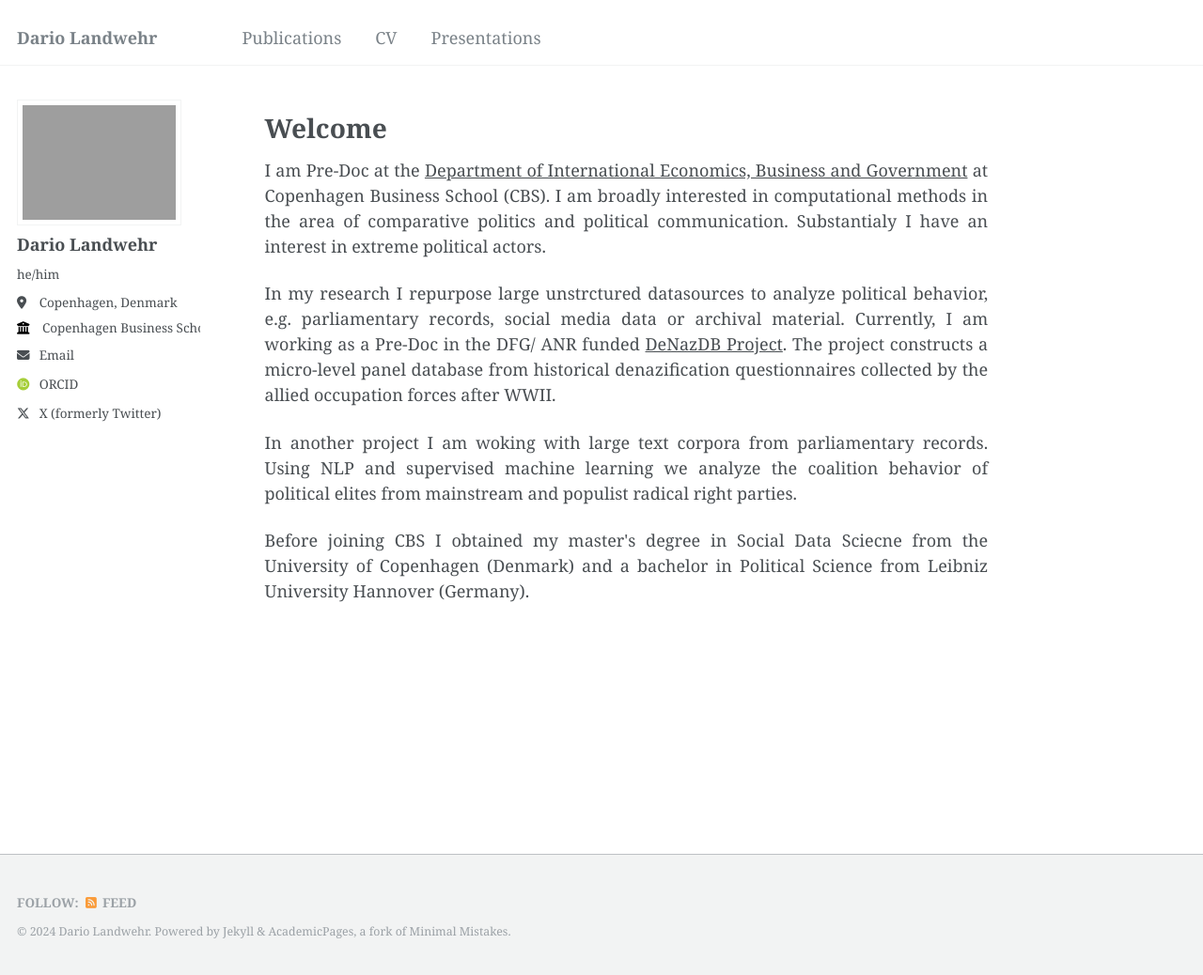
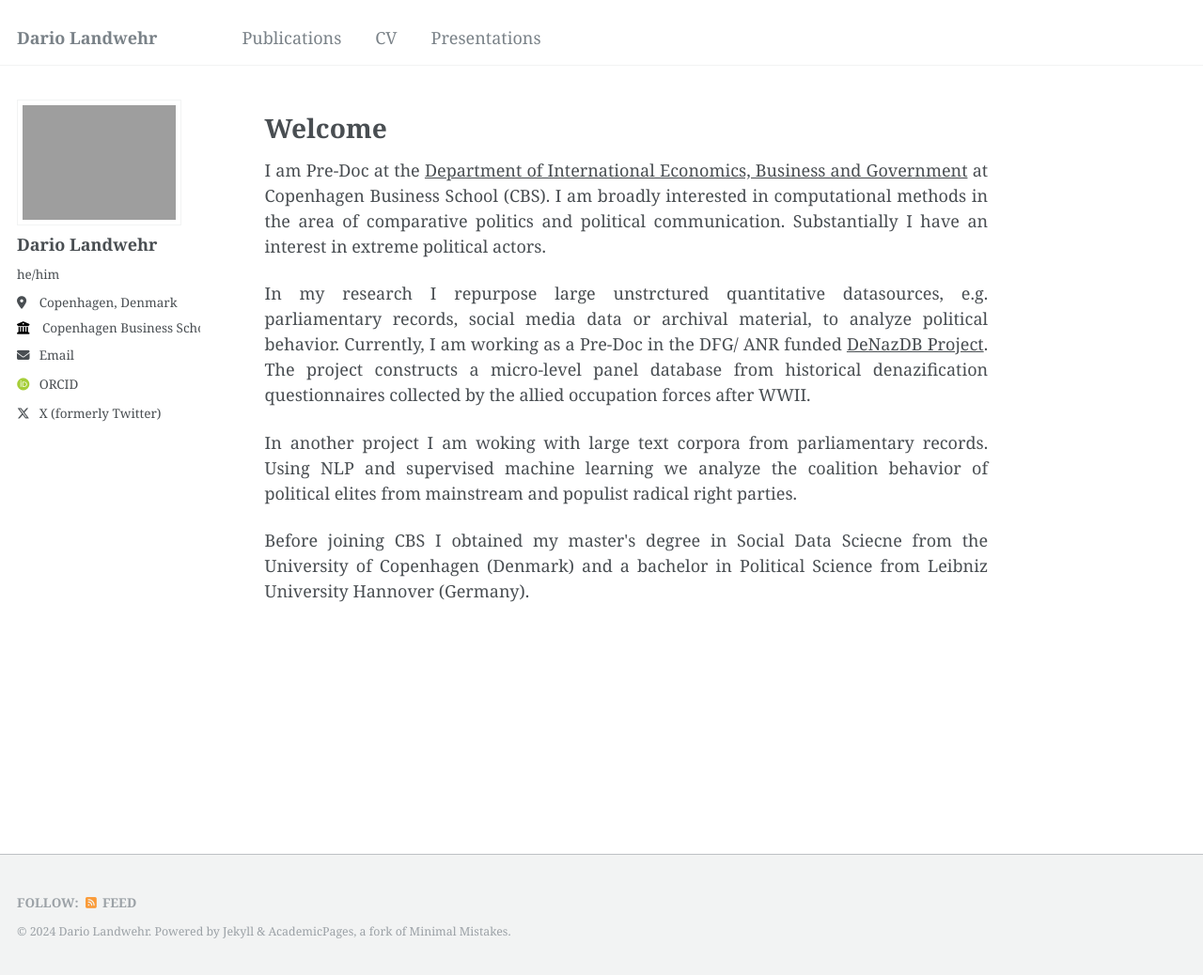
Before and after one commit to DarioLandwehr/DarioLandwehr.github.io, a Jekyll site: the page built from _pages/about.md, in a window 1280 px wide and 1038 px high. Shown: the whole window at 94% size. Built offline with Jekyll 4.4.1, drawn with Linux system fonts in a browser that asks for light colours; some web fonts are replaced.

Commit message:
Update about.md

```diff
--- a/_pages/about.md
+++ b/_pages/about.md
@@ -9,9 +9,9 @@ redirect_from:
 
 Welcome
 ===============
-<p style='text-align: justify;'> I am Pre-Doc at the <a href="https://www.cbs.dk/en/research/departments-and-centres/department-of-international-economics-government-and-business/staff/dregb">Department of International Economics, Business and Government</a> at Copenhagen Business School (CBS). I am broadly interested in computational methods in the area of comparative politics and political communication. Substantialy I have an interest in extreme political actors. </p>
+<p style='text-align: justify;'> I am Pre-Doc at the <a href="https://www.cbs.dk/en/research/departments-and-centres/department-of-international-economics-government-and-business/staff/dregb">Department of International Economics, Business and Government</a> at Copenhagen Business School (CBS). I am broadly interested in computational methods in the area of comparative politics and political communication. Substantially I have an interest in extreme political actors. </p>
 
-<p style='text-align: justify;'> In my research I repurpose large unstrctured datasources to analyze political behavior, e.g. parliamentary records, social media data or archival material. Currently, I am working as a Pre-Doc in the DFG/ ANR funded <a href="https://www.janstuckatz.com/denazdb">DeNazDB Project</a>. The project constructs a micro-level panel database from historical denazification questionnaires collected by the allied occupation forces after WWII.</p>
+<p style='text-align: justify;'> In my research I repurpose large unstrctured quantitative datasources, e.g. parliamentary records, social media data or archival material, to analyze political behavior. Currently, I am working as a Pre-Doc in the DFG/ ANR funded <a href="https://www.janstuckatz.com/denazdb">DeNazDB Project</a>. The project constructs a micro-level panel database from historical denazification questionnaires collected by the allied occupation forces after WWII.</p>
 
 <p style='text-align: justify;'> In another project I am woking with large text corpora from parliamentary records. Using NLP and supervised machine learning we analyze the coalition behavior of political elites from mainstream and populist radical right parties. </p>
 
```
